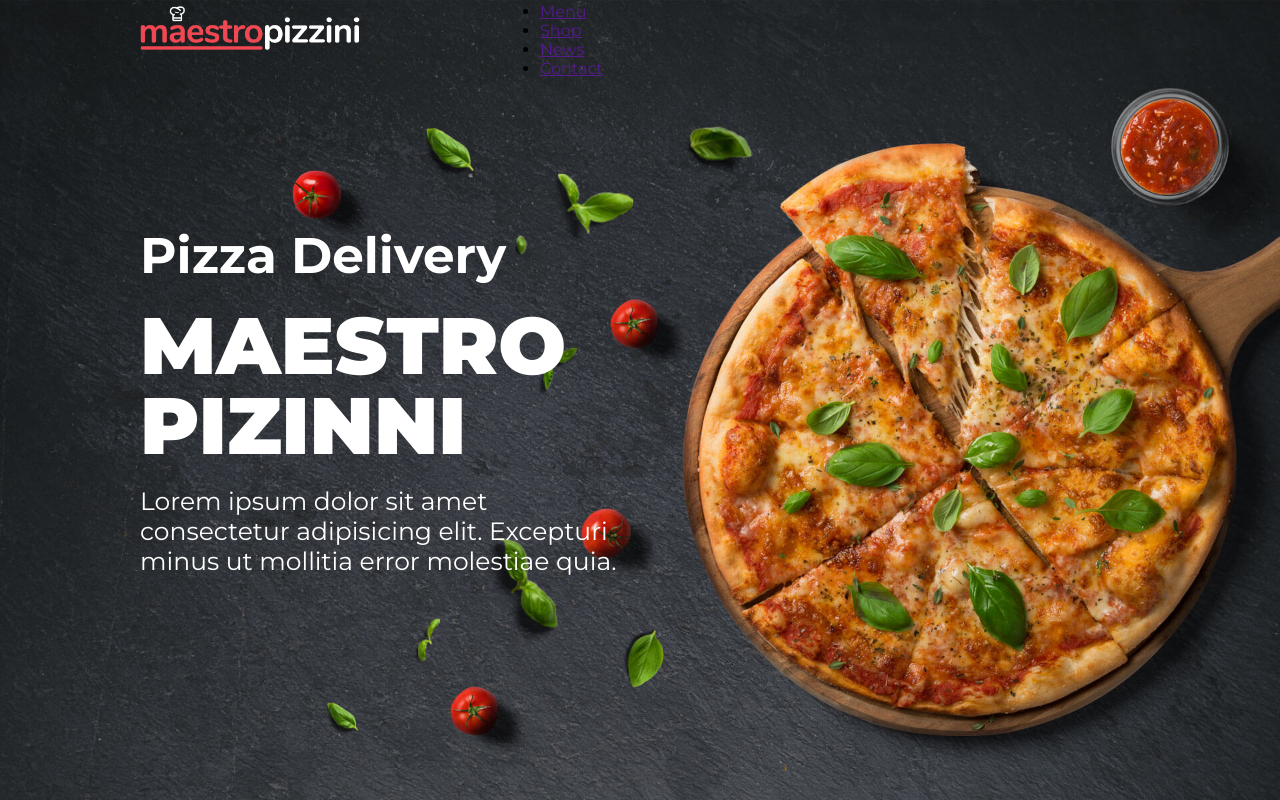
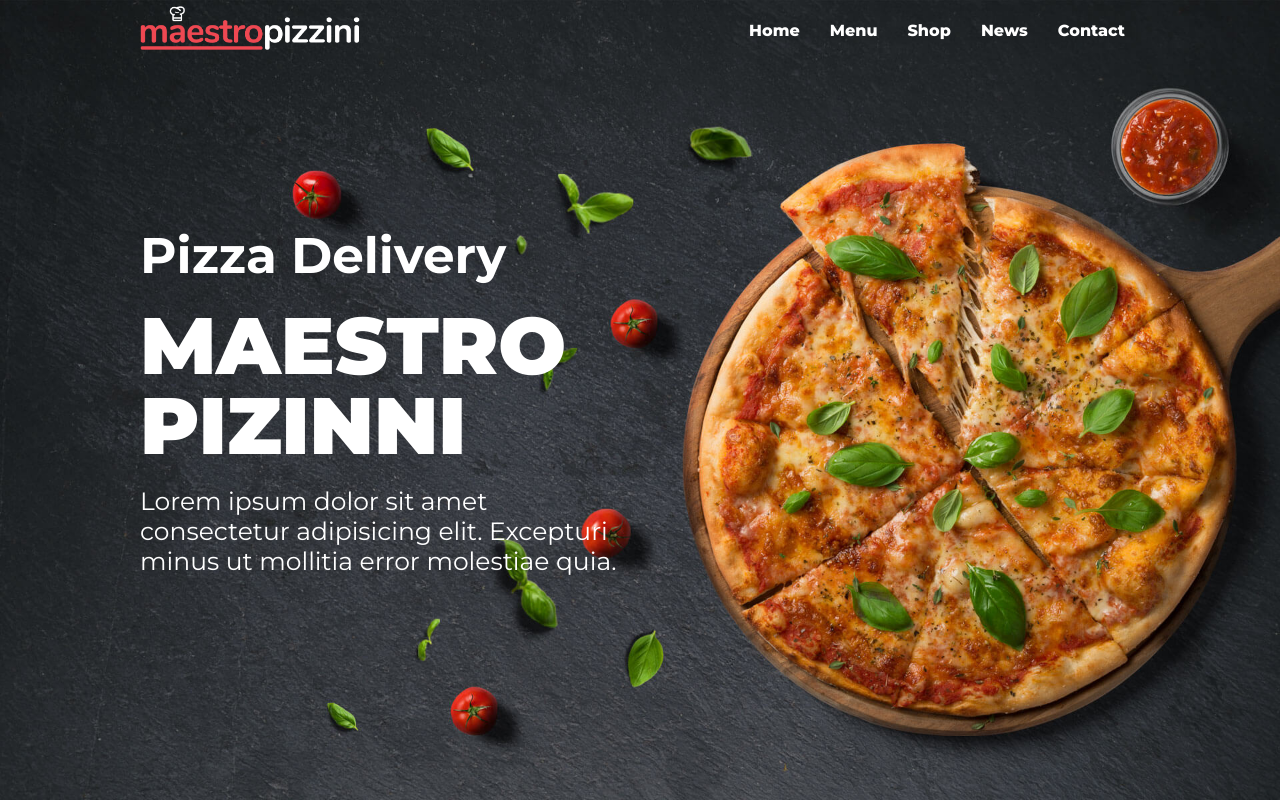
Before and after one commit to PawankumarPK/PizzaDeliveryReactApp, a React (Create React App) app: page / in a window 1280 px wide. Built offline with nearby package versions, Linux system fonts and the light colour scheme.

Commit message:
navbar list item decoration done

```diff
--- a/src/App.css
+++ b/src/App.css
@@ -76,4 +76,13 @@ body{
 }
 .navbar__ul{
   width: 60%;
+  list-style-type: none;
+  display: flex;
+  justify-content: flex-end;
 }
+.navbar__ul li a{
+  text-decoration: none;
+  color: white;
+  padding: 0 15px;
+  font-weight: 800;
+}
--- a/src/components/Navbar.js
+++ b/src/components/Navbar.js
@@ -7,7 +7,7 @@ const Navbar = () => {
                 <div className = "logo">
                     <img src="/img/logo.png" alt="logo"></img>
                 </div>
-                <ul>
+                <ul className="navbar__ul">
                     <li>
                         <a href="">Home</a>
                     </li>
```
